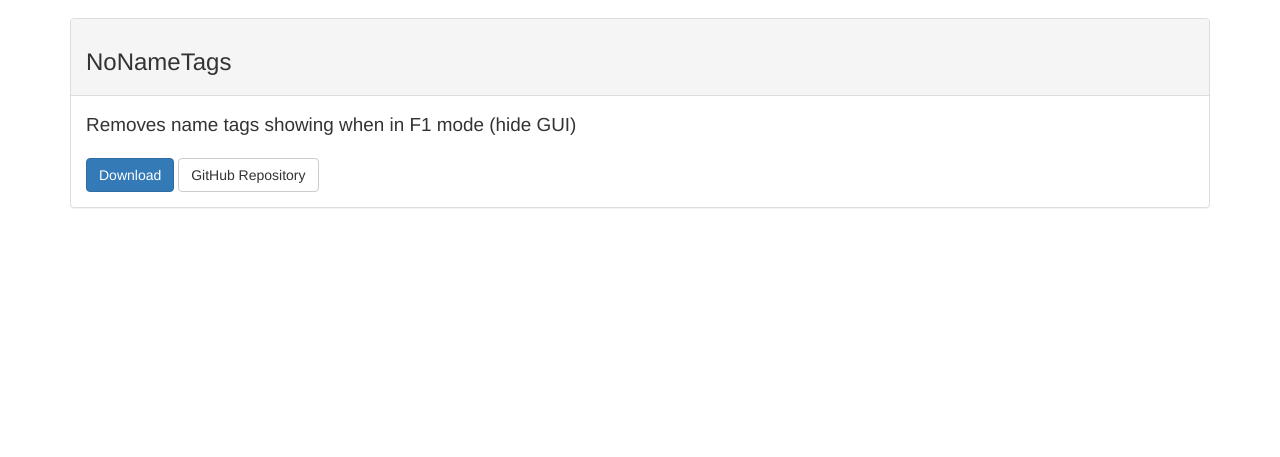
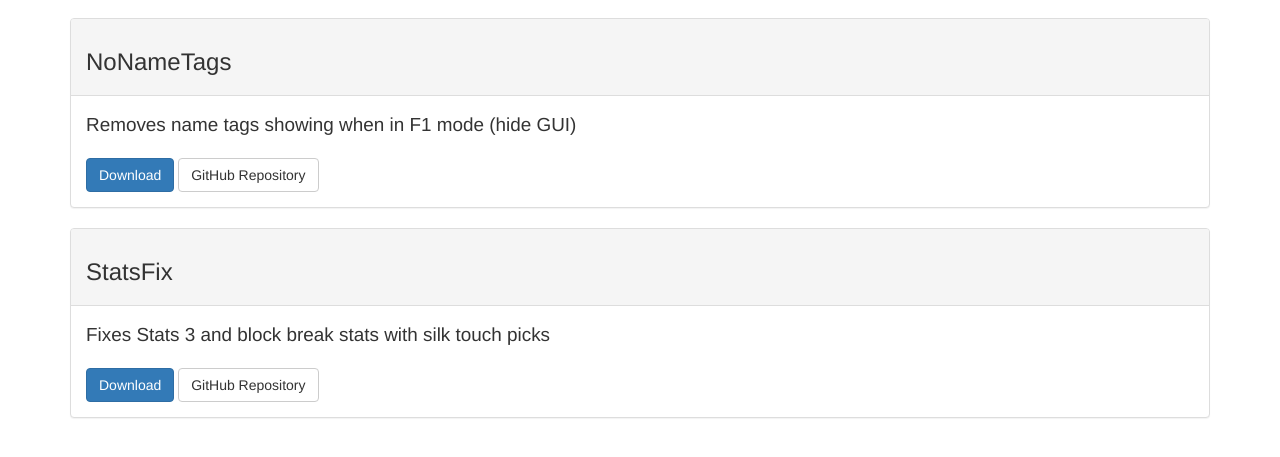
Before and after one commit to WesJD/WesJD.github.io, a plain HTML site: page downloads/index.html in a window 1280 px wide. Shown: the part 167-624 px from the top of the page. Drawn offline with nearby package versions, Linux system fonts and the light colour scheme.

Commit message:
Add StatsFix.

```diff
--- a/downloads/index.html
+++ b/downloads/index.html
@@ -38,6 +38,18 @@
           <a href="http://github.com/WesJD/NoNameTags"><button type="button" class="btn btn-default">GitHub Repository</button></a>
         </div>
       </div>
+      <div class="panel panel-default">
+        <div class="panel-heading">
+          <h3>StatsFix</h3>
+        </div>
+        <div class="panel-body">
+          <span style="font-size: 1.35em;">Fixes Stats 3 and block break stats with silk touch picks</span>
+          <br />
+          <br />
+          <a href="../repo/jar/stats-fix-1.0-SNAPSHOT.jar"><button type="button" class="btn btn-primary">Download</button></a>
+          <a href="http://github.com/WesJD/StatsFix"><button type="button" class="btn btn-default">GitHub Repository</button></a>
+        </div>
+      </div>
     </div>
   </body>
 </html>
```
Also changed, not shown: 1 other file.
